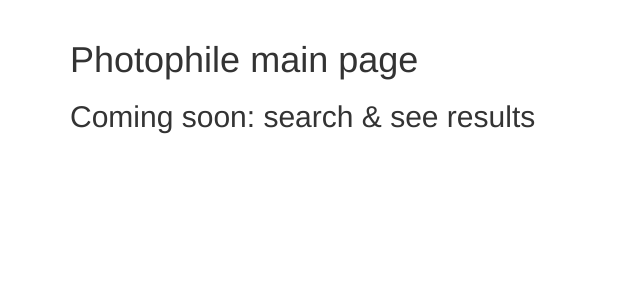
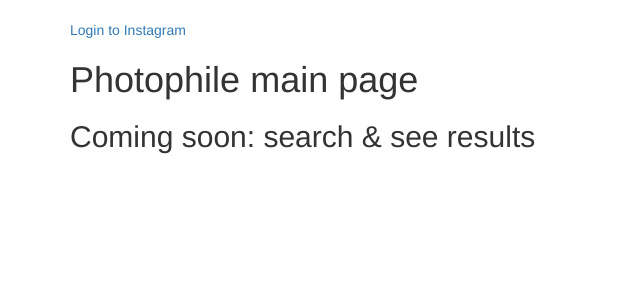
Before and after one commit to holler4amarshall/photophile, a Flask app: page /search in a window 1280 px wide. Shown: the part 71-371 px from the top of the page, without its empty margins (0-640 px from the left). Run offline with Flask 2, Linux system fonts and the light colour scheme; some libraries are stand-ins or nearby versions.

Commit message:
add link to instagram login

```diff
--- a/photophile/templates/search.html
+++ b/photophile/templates/search.html
@@ -1,6 +1,11 @@
 {% import "macros.html" as macros with context %}
 {% extends "base.html" %}
 {% block content %}
+
+<p>
+<a href ="https://api.instagram.com/oauth/authorize/?client_id=CLIENT-ID&redirect_uri=REDIRECT-URI&response_type=code&scope=public_content+follower_list+comments+relationships+likes">Login to Instagram</a>
+</p>
+
 
 <h1>Photophile main page</h1>
 
```
